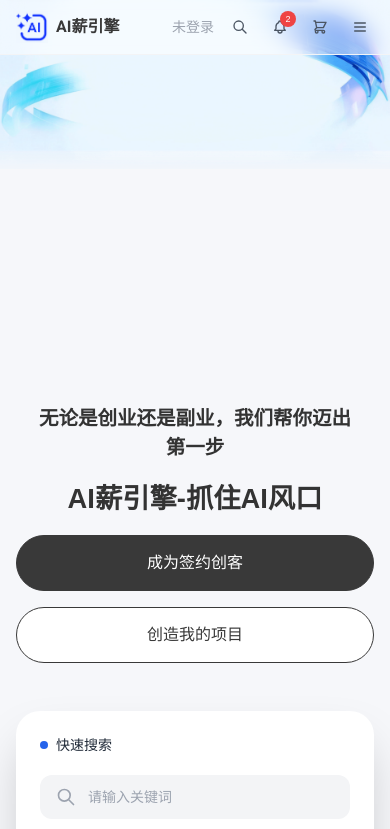
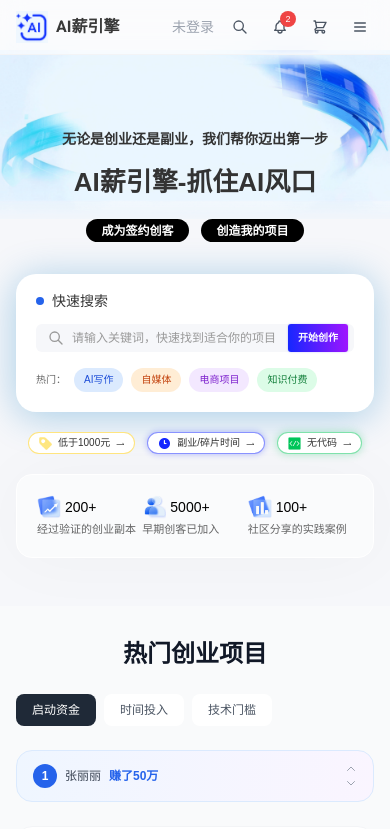
Before and after one commit to pikecode/aisalaryengine, a Vue app: page / in a window 390 px wide. Shown: the top 829 px of the page. Built offline with nearby package versions, Linux system fonts and the light colour scheme.

Commit message:
feat: 优化HeroSection PC和移动端样式

```diff
--- a/src/components/home/HeroSectionMobile.vue
+++ b/src/components/home/HeroSectionMobile.vue
@@ -1,6 +1,6 @@
 <template>
   <section class="hero-section-mobile">
-    <div class="relative max-w-6xl mx-auto px-4 w-full">
+    <div class="relative mx-auto px-4 w-full">
       <div class="text-center">
 
         <!-- Small Title -->
@@ -14,7 +14,7 @@
         </h1>
 
         <!-- CTA Buttons -->
-        <div class="flex flex-col gap-4 justify-center mb-12">
+        <div class="flex flex-row gap-3 justify-center mb-8">
           <button class="cta-button cta-button-primary">
             成为签约创客
           </button>
@@ -24,110 +24,87 @@
         </div>
 
         <!-- Search Card -->
-        <div class="w-full bg-white rounded-3xl shadow-2xl p-6 sm:p-8 mb-8">
+        <div class="w-full search-card mb-5">
           <!-- Quick Search Title -->
-          <div class="flex items-center gap-2 mb-5">
-            <span class="w-2 h-2 bg-blue-600 rounded-full"></span>
-            <span class="text-sm font-medium text-gray-800">快速搜索</span>
+          <div class="flex items-center gap-2 mb-4">
+            <span class="w-2 h-2 bg-blue-600 rounded-full flex-shrink-0"></span>
+            <span class="quick-search-title">快速搜索</span>
           </div>
 
           <!-- Search Input -->
-          <div class="flex flex-col gap-3 mb-5">
-            <div class="flex items-center gap-3 bg-gray-100 rounded-xl px-4 sm:px-5 py-3 sm:py-3.5">
-              <svg class="w-5 h-5 text-gray-400 flex-shrink-0" fill="none" stroke="currentColor" viewBox="0 0 24 24">
+          <div class="search-container mb-4">
+            <svg class="search-icon" fill="none" stroke="currentColor" viewBox="0 0 24 24">
               <path stroke-linecap="round" stroke-linejoin="round" stroke-width="2" d="M21 21l-6-6m2-5a7 7 0 11-14 0 7 7 0 0114 0z" />
             </svg>
             <input
               v-model="searchQuery"
               type="text"
-                placeholder="请输入关键词"
-                class="flex-1 bg-transparent outline-none text-sm text-gray-700 placeholder-gray-400 min-w-0"
+              placeholder="请输入关键词，快速找到适合你的项目"
+              class="search-input"
             />
-            </div>
-            <button class="w-full font-semibold px-6 sm:px-8 py-3 sm:py-3.5 rounded-xl text-sm bg-gradient-to-r from-indigo-600 to-purple-600 text-white hover:from-indigo-700 hover:to-purple-700 transition-all">
+            <button class="search-button">
               开始创作
             </button>
           </div>
 
           <!-- Hot Tags -->
-          <div class="flex items-center gap-2 sm:gap-2.5 flex-wrap">
-            <span class="text-sm text-gray-600 flex-shrink-0">热门：</span>
-            <button class="text-xs sm:text-sm px-3 sm:px-4 py-1.5 rounded-md bg-blue-100 text-blue-700 hover:bg-blue-200 transition-colors whitespace-nowrap">
-              AI写作
-            </button>
-            <button class="text-xs sm:text-sm px-3 sm:px-4 py-1.5 rounded-md bg-orange-100 text-orange-700 hover:bg-orange-200 transition-colors whitespace-nowrap">
-              自媒体
-            </button>
-            <button class="text-xs sm:text-sm px-3 sm:px-4 py-1.5 rounded-md bg-purple-100 text-purple-700 hover:bg-purple-200 transition-colors whitespace-nowrap">
-              电商项目
-            </button>
-            <button class="text-xs sm:text-sm px-3 sm:px-4 py-1.5 rounded-md bg-green-100 text-green-700 hover:bg-green-200 transition-colors whitespace-nowrap">
-              知识付费
-            </button>
+          <div class="flex items-center gap-2 flex-wrap">
+            <span class="hot-label">热门：</span>
+            <button class="hot-tag bg-blue-100 text-blue-700">AI写作</button>
+            <button class="hot-tag bg-orange-100 text-orange-700">自媒体</button>
+            <button class="hot-tag bg-purple-100 text-purple-700">电商项目</button>
+            <button class="hot-tag bg-green-100 text-green-700">知识付费</button>
           </div>
         </div>
 
         <!-- Filter Pills -->
-        <div class="flex flex-col gap-3 mb-12 px-2">
-          <button class="flex items-center justify-center gap-2 px-5 sm:px-6 py-2.5 rounded-full border border-yellow-400 bg-yellow-50/80 text-gray-800 hover:bg-yellow-100 transition-all">
-            <span class="text-base">💰</span>
-            <span class="text-sm font-medium whitespace-nowrap">低于1000元</span>
-            <span class="text-sm">→</span>
+        <div class="flex flex-row gap-3 justify-center mb-5 flex-wrap">
+          <button class="filter-pill filter-pill-yellow">
+            <img src="@/assets/low.png" alt="" class="filter-icon-img" />
+            <span class="filter-text">低于1000元</span>
+            <img src="@/assets/arrow.png" alt="" class="filter-arrow-img" />
           </button>
-          <button class="flex items-center justify-center gap-2 px-5 sm:px-6 py-2.5 rounded-full border border-blue-400 bg-blue-50/80 text-gray-800 hover:bg-blue-100 transition-all">
-            <span class="text-base">🕐</span>
-            <span class="text-sm font-medium whitespace-nowrap">副业/碎片时间</span>
-            <span class="text-sm">→</span>
+          <button class="filter-pill filter-pill-blue">
+            <img src="@/assets/time.png" alt="" class="filter-icon-img" />
+            <span class="filter-text">副业/碎片时间</span>
+            <img src="@/assets/arrow.png" alt="" class="filter-arrow-img" />
           </button>
-          <button class="flex items-center justify-center gap-2 px-5 sm:px-6 py-2.5 rounded-full border border-green-400 bg-green-50/80 text-gray-800 hover:bg-green-100 transition-all">
-            <span class="text-base">✓</span>
-            <span class="text-sm font-medium whitespace-nowrap">无代码</span>
-            <span class="text-sm">→</span>
+          <button class="filter-pill filter-pill-green">
+            <img src="@/assets/code.png" alt="" class="filter-icon-img" />
+            <span class="filter-text">无代码</span>
+            <img src="@/assets/arrow.png" alt="" class="filter-arrow-img" />
           </button>
         </div>
 
-        <!-- Stats Cards -->
-        <div class="w-full bg-white/80 backdrop-blur-sm rounded-3xl shadow-lg p-5 sm:p-6">
-          <div class="grid grid-cols-1 gap-5 sm:gap-6">
-            <div class="flex items-center gap-3 sm:gap-4">
-              <div class="w-12 h-12 sm:w-14 sm:h-14 bg-gradient-to-br from-blue-400 to-blue-600 rounded-xl flex items-center justify-center flex-shrink-0">
-                <svg class="w-6 h-6 sm:w-7 sm:h-7 text-white" fill="currentColor" viewBox="0 0 24 24">
-                  <path d="M16 6l2.29 2.29-4.88 4.88-4-4L2 16.59 3.41 18l6-6 4 4 6.3-6.29L22 12V6z"/>
-                </svg>
-              </div>
-              <div class="flex-1 min-w-0">
-                <div class="text-2xl sm:text-3xl font-bold text-gray-900">200+</div>
-                <div class="text-xs sm:text-sm text-gray-600">经过验证的创业副本</div>
-              </div>
       </div>
 
-            <div class="flex items-center gap-3 sm:gap-4">
-              <div class="w-12 h-12 sm:w-14 sm:h-14 bg-gradient-to-br from-blue-400 to-blue-600 rounded-full flex items-center justify-center flex-shrink-0">
-                <svg class="w-6 h-6 sm:w-7 sm:h-7 text-white" fill="currentColor" viewBox="0 0 24 24">
-                  <path d="M12 12c2.21 0 4-1.79 4-4s-1.79-4-4-4-4 1.79-4 4 1.79 4 4 4zm0 2c-2.67 0-8 1.34-8 4v2h16v-2c0-2.66-5.33-4-8-4z"/>
-                </svg>
+      <!-- Stats Card -->
+      <div class="w-full stats-card">
+        <div class="grid grid-cols-3">
+          <div class="flex flex-col items-start gap-1">
+            <div class="flex items-center gap-1">
+              <img src="@/assets/1.png" alt="" class="stat-icon" />
+              <div class="stat-number">200+</div>
             </div>
-              <div class="flex-1 min-w-0">
-                <div class="text-2xl sm:text-3xl font-bold text-gray-900">5000+</div>
-                <div class="text-xs sm:text-sm text-gray-600">早期创客已加入</div>
+            <div class="stat-label">经过验证的创业副本</div>
           </div>
+          <div class="flex flex-col items-start gap-1">
+            <div class="flex items-center gap-1">
+              <img src="@/assets/2.png" alt="" class="stat-icon" />
+              <div class="stat-number">5000+</div>
             </div>
-
-            <div class="flex items-center gap-3 sm:gap-4">
-              <div class="w-12 h-12 sm:w-14 sm:h-14 bg-gradient-to-br from-blue-400 to-blue-600 rounded-xl flex items-center justify-center flex-shrink-0">
-                <svg class="w-6 h-6 sm:w-7 sm:h-7 text-white" fill="currentColor" viewBox="0 0 24 24">
-                  <path d="M19 3H5c-1.1 0-2 .9-2 2v14c0 1.1.9 2 2 2h14c1.1 0 2-.9 2-2V5c0-1.1-.9-2-2-2zM9 17H7v-7h2v7zm4 0h-2V7h2v10zm4 0h-2v-4h2v4z"/>
-                </svg>
+            <div class="stat-label">早期创客已加入</div>
           </div>
-              <div class="flex-1 min-w-0">
-                <div class="text-2xl sm:text-3xl font-bold text-gray-900">100+</div>
-                <div class="text-xs sm:text-sm text-gray-600">社区分享的实践案例</div>
+          <div class="flex flex-col items-start gap-1">
+            <div class="flex items-center gap-1">
+              <img src="@/assets/3.png" alt="" class="stat-icon" />
+              <div class="stat-number">100+</div>
             </div>
+            <div class="stat-label">社区分享的实践案例</div>
           </div>
         </div>
       </div>
 
-      </div>
     </div>
   </section>
 </template>
@@ -142,58 +119,223 @@ const searchQuery = ref('')
 .hero-section-mobile {
   position: relative;
   overflow: hidden;
-  margin-top: -104px;
-  padding-top: 404px;
-  padding-bottom: 4rem;
-  background-image: url('/src/assets/hero-bg.png');
-  background-size: contain;
+  margin-top: -54px;
+  padding-top: 80px;
+  padding-bottom: 3rem;
+  background-image: url('@/assets/hero-bg.png');
+  background-size: 100% auto;
   background-position: center top;
   background-repeat: no-repeat;
 }
 
 .hero-subtitle {
-  font-family: 'PingFang SC', sans-serif;
+  font-family: 'PingFang SC', 'PingFang SC', sans-serif;
   font-weight: bold;
-  font-size: clamp(18px, 5vw, 24px);
+  font-size: 14px;
   color: #333333;
-  line-height: 1.5;
+  line-height: 1.4;
   text-align: center;
-  margin: 0 auto 20px;
-  padding: 0 1rem;
+  margin: 0 auto 16px;
 }
 
 .hero-title {
-  font-family: 'MiSans', sans-serif;
+  font-family: 'PingFang SC', 'PingFang SC', sans-serif;
   font-weight: 800;
-  font-size: clamp(24px, 7vw, 32px);
+  font-size: 26px;
   color: #333333;
-  line-height: 1.2;
+  line-height: 1.3;
   text-align: center;
   margin: 0 auto 20px;
-  padding: 0 1rem;
 }
 
 .cta-button {
-  width: 100%;
-  min-height: 56px;
-  border-radius: 100px;
-  border: 1px solid #393939;
-  font-family: 'Roboto', sans-serif;
-  font-weight: 500;
-  font-size: clamp(16px, 4vw, 18px);
-  line-height: 28px;
+  width: 103px;
+  height: 23px;
+  border-radius: 32px;
+  border: none;
+  font-family: 'PingFang SC', 'PingFang SC', sans-serif;
+  font-weight: bold;
+  font-size: 12px;
+  color: #FFFFFF;
+  line-height: 1;
   text-align: center;
   transition: all 0.3s;
-  padding: 0.75rem 1.5rem;
+  padding: 0;
+  white-space: nowrap;
+  flex: none;
 }
 
 .cta-button-primary {
-  background-color: #393939;
+  background-color: #000000;
   color: #FFFFFF;
 }
 
 .cta-button-secondary {
-  background-color: white;
-  color: #393939;
+  background-color: #000000;
+  color: #FFFFFF;
+}
+
+.search-card {
+  background: #FFFFFF;
+  box-shadow: 0px 4px 38px 0px rgba(0, 117, 192, 0.33);
+  border-radius: 20px;
+  padding: 1.25rem;
+}
+
+.quick-search-title {
+  font-family: 'PingFang SC', sans-serif;
+  font-weight: 500;
+  font-size: 14px;
+  color: #333333;
+  line-height: 1;
+}
+
+.search-container {
+  display: flex;
+  align-items: center;
+  gap: 8px;
+  height: 28px;
+  background: #F6F7FA;
+  border-radius: 6px;
+  padding: 0 6px 0 12px;
+}
+
+.search-icon {
+  width: 16px;
+  height: 16px;
+  color: #999999;
+  flex-shrink: 0;
+}
+
+.search-input {
+  flex: 1;
+  background: transparent;
+  outline: none;
+  border: none;
+  font-size: 12px;
+  color: #333333;
+  min-width: 0;
+}
+
+.search-input::placeholder {
+  color: #999999;
+}
+
+.search-button {
+  height: 28px;
+  padding: 0 10px;
+  background: linear-gradient(85deg, #1427FF 0%, #A114FF 100%);
+  box-shadow: 0px 0px 2px 0px rgba(34, 37, 255, 0.29);
+  border-radius: 3px;
+  font-family: 'PingFang SC', 'PingFang SC', sans-serif;
+  font-weight: bold;
+  font-size: 10px;
+  color: #FFFFFF;
+  line-height: 1;
+  border: none;
+  cursor: pointer;
+  flex-shrink: 0;
+  white-space: nowrap;
+}
+
+.hot-label {
+  font-family: 'PingFang SC', 'PingFang SC', sans-serif;
+  font-weight: 500;
+  font-size: 10px;
+  color: #666666;
+  line-height: 1;
+  white-space: nowrap;
+}
+
+.hot-tag {
+  padding: 4px 10px;
+  border-radius: 20px;
+  border: none;
+  font-family: 'PingFang SC', 'PingFang SC', sans-serif;
+  font-weight: 500;
+  font-size: 10px;
+  cursor: pointer;
+  white-space: nowrap;
+}
+
+.filter-pill {
+  display: flex;
+  align-items: center;
+  gap: 6px;
+  height: 22px;
+  padding: 0 10px;
+  border-radius: 100px;
+  border: 1px solid;
+  cursor: pointer;
+  transition: all 0.3s;
+  white-space: nowrap;
+  background: #FFFFFF;
+}
+
+.filter-icon-img {
+  width: 13px;
+  height: 13px;
+  object-fit: contain;
+}
+
+.filter-text {
+  font-family: 'PingFang SC', 'PingFang SC', sans-serif;
+  font-weight: 500;
+  font-size: 10px;
+  color: #333333;
+  line-height: 1;
+}
+
+.filter-arrow-img {
+  width: 8px;
+  height: 8px;
+  object-fit: contain;
+  align-self: center;
+}
+
+.filter-pill-yellow {
+  border: 1.5px solid rgba(255, 204, 0, 0.5);
+  box-shadow: none;
+}
+
+.filter-pill-blue {
+  border: 1.5px solid rgba(20, 39, 255, 0.5);
+  box-shadow: 0px 0px 6px 0px rgba(20, 39, 255, 0.3);
+}
+
+.filter-pill-green {
+  border: 1.5px solid rgba(0, 197, 89, 0.5);
+  box-shadow: 0px 0px 8px 0px rgba(0, 197, 89, 0.3);
+}
+
+.stats-card {
+  background: rgba(255, 255, 255, 0.5);
+  box-shadow: 0px 2px 69px 0px rgba(0, 0, 0, 0.03);
+  border-radius: 16px;
+  border: 1px solid #FFFFFF;
+  padding: 1.25rem;
+}
+
+.stat-icon {
+  width: 24px;
+  height: 24px;
+  object-fit: contain;
+  flex-shrink: 0;
+}
+
+.stat-number {
+  font-family: 'PingFangSC', 'PingFang SC', sans-serif;
+  font-weight: 400;
+  font-size: 14px;
+  color: #000000;
+  line-height: 1.2;
+}
+
+.stat-label {
+  font-family: 'PingFang SC', 'PingFang SC', sans-serif;
+  font-weight: 400;
+  font-size: 11px;
+  color: rgba(0, 0, 0, 0.6);
+  line-height: 1.2;
 }
 </style>
```
Also changed, not shown: src/components/home/HeroSectionPC.vue (+7 -5 lines). Lines whose indentation alone changed are shown as unchanged.
